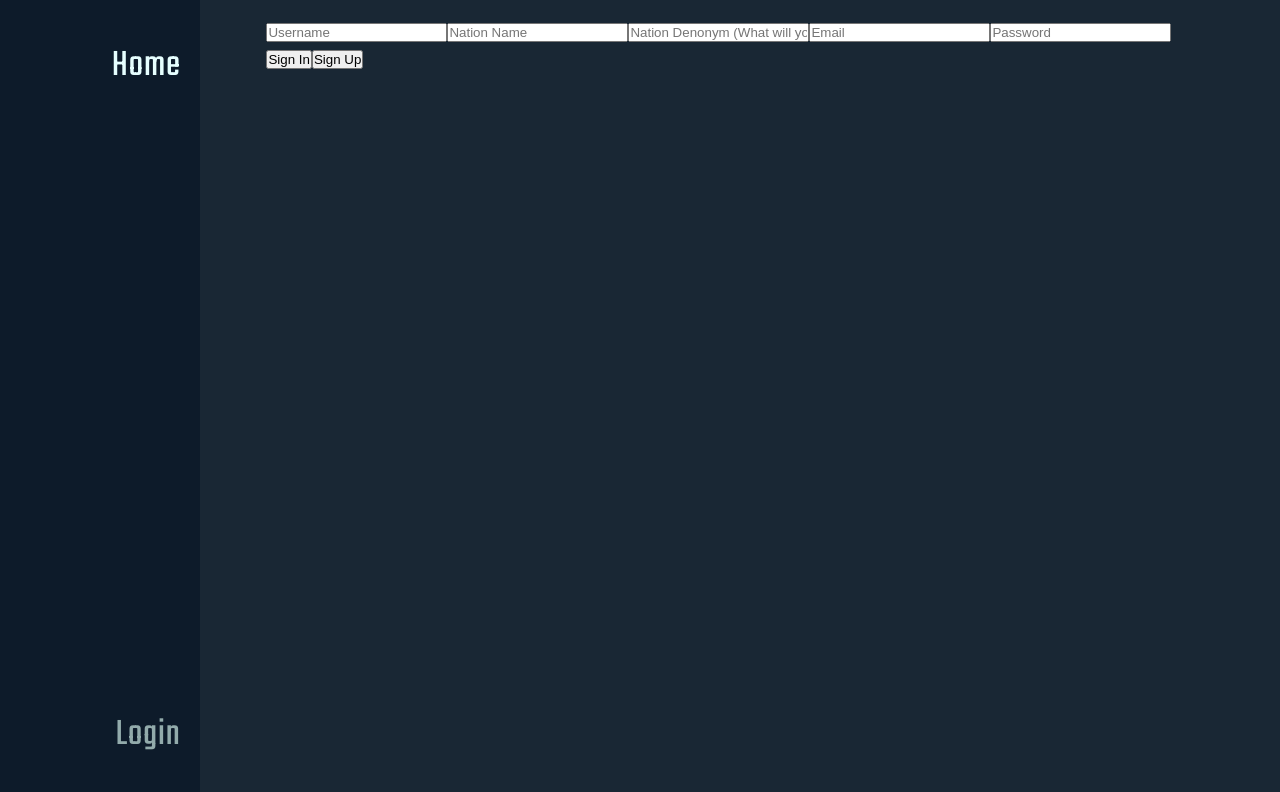
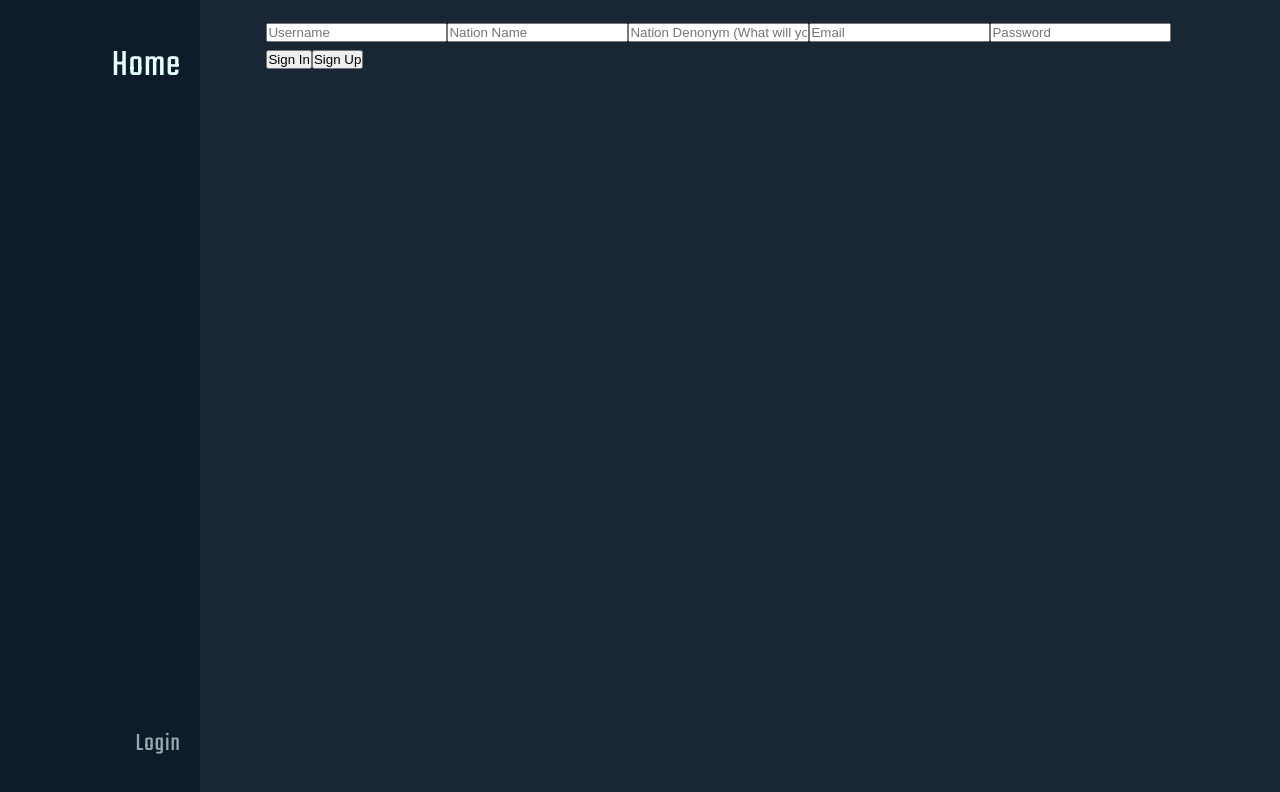
Before and after one commit to stocriderj/spacegame, a React (Vite) app: page /register in a window 1280 px wide. Shown: the top 792 px of the page. Built offline with nearby package versions, Linux system fonts and the light colour scheme; no server answers; the database is empty.

Commit message:
styling edits

```diff
--- a/src/assets/css/index.css
+++ b/src/assets/css/index.css
@@ -49,26 +49,6 @@ main.main {
   width: 100%;
 }
 
-.nav-sidebar {
-  background-color: #0d1b2a;
-  padding: 2.4rem 1.2rem;
-  letter-spacing: 1px;
-  z-index: 100;
-  height: 100vh;
-
-  display: flex;
-  flex-direction: column;
-  justify-content: space-between;
-  text-align: right;
-  font-size: 2.4rem;
-
-  width: 100%;
-}
-
-.nav-sidebar ul {
-  list-style-type: none;
-}
-
 /* .teko-<uniquifier> {
   font-family: "Teko", sans-serif;
   font-optical-sizing: auto;
--- a/src/features/userSlice.js
+++ b/src/features/userSlice.js
@@ -102,6 +102,10 @@ export const getAuthUser = () => async dispatch => {
       data: {user},
     } = await supabase.auth.getUser();
 
+    if (!user) {
+      return;
+    }
+
     let {data, error} = await supabase
       .from("users")
       .select("*")
--- a/src/pages/Layout.jsx
+++ b/src/pages/Layout.jsx
@@ -1,20 +1,48 @@
-import {useState} from "react";
-import {NavLink} from "../components/Links";
-import {Outlet} from "react-router-dom";
-import {useDispatch, useSelector} from "react-redux";
-import {signOut} from "../features/authSlice";
+import { NavLink } from "../components/Links";
+import { Outlet } from "react-router-dom";
+import { useDispatch, useSelector } from "react-redux";
+import { signOut } from "../features/authSlice";
+import styled from "styled-components";
+
+const StyledNavbar = styled.aside`
+  background-color: #0d1b2a;
+  padding: 2.4rem 1.2rem;
+  letter-spacing: 1px;
+  z-index: 100;
+  height: 100vh;
+
+  display: flex;
+  flex-direction: column;
+  justify-content: space-between;
+  text-align: right;
+  font-size: 2.4rem;
+
+  width: 100%;
+
+  & ul {
+    list-style-type: none;
+  }
+
+  & .navbar-bottom {
+    font-size: 1.6rem;
+  }
+`;
 
 function Navbar() {
   const dispatch = useDispatch();
-  const {user, loading: authLoading, error} = useSelector(state => state.auth);
-  const {authUser, loading: userLoading} = useSelector(state => state.user);
+  const {
+    user,
+    loading: authLoading,
+    error,
+  } = useSelector((state) => state.auth);
+  const { authUser, loading: userLoading } = useSelector((state) => state.user);
 
   function handleSignOut() {
     dispatch(signOut());
   }
 
   return (
-    <aside className="nav-sidebar">
+    <StyledNavbar>
       <nav>
         <ul>
           <li>
@@ -38,7 +66,7 @@ function Navbar() {
         </ul>
       </nav>
 
-      <div>
+      <div className="navbar-bottom">
         {user && authUser ? (
           <>
             <p>Irium: {authUser.irium}</p>
@@ -50,7 +78,7 @@ function Navbar() {
           </>
         )}
       </div>
-    </aside>
+    </StyledNavbar>
   );
 }
 
```
